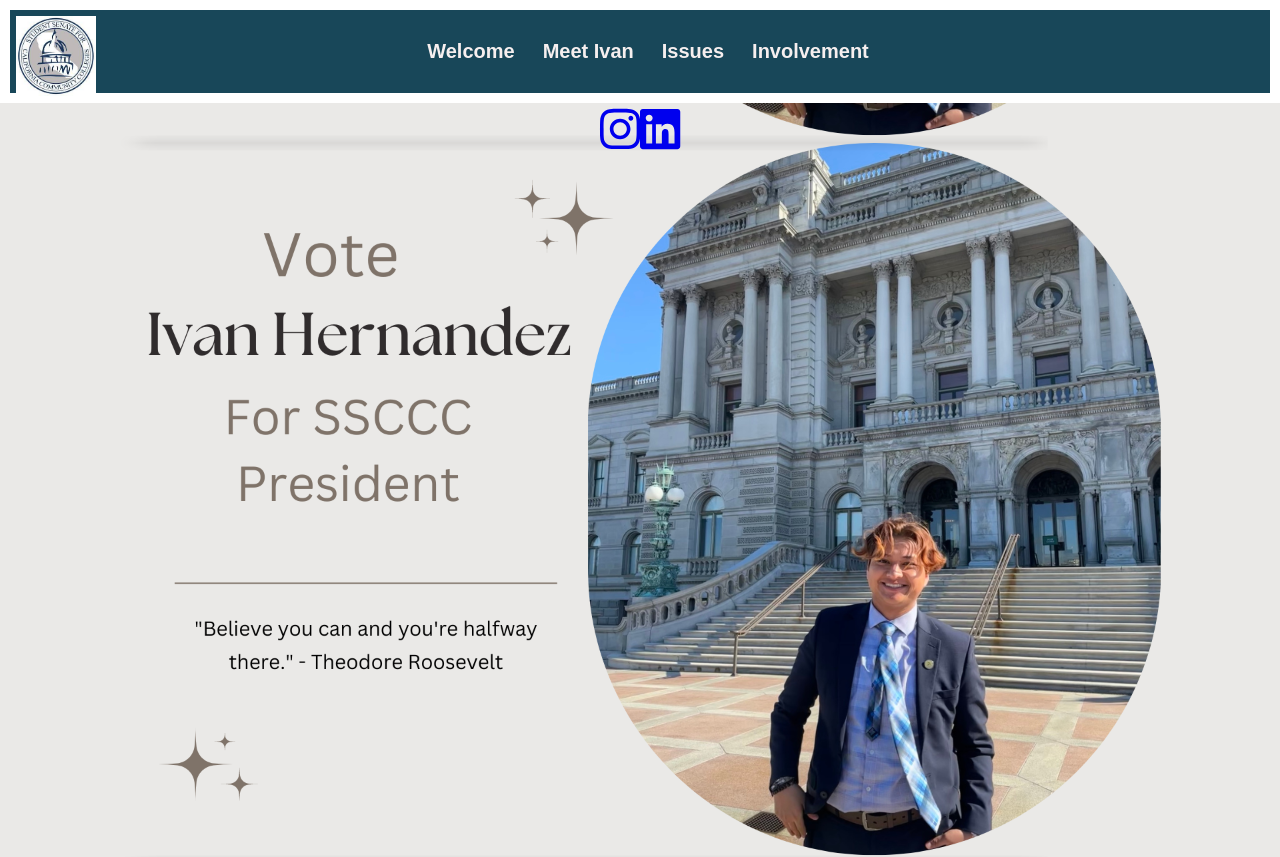
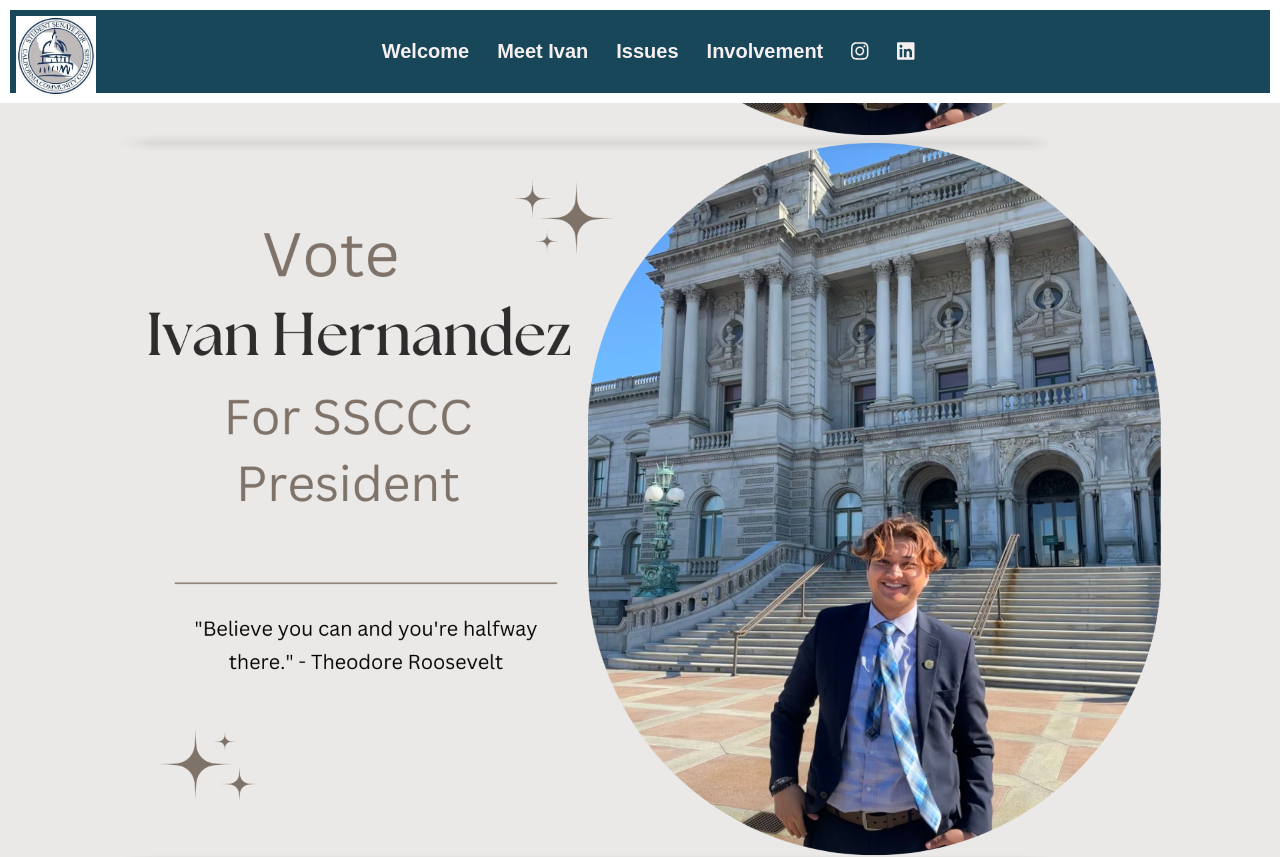
Before and after one commit to studentsenateccc/ivan4prez, a React (Create React App) app in the folder about-me/: page / in a window 1280 px wide. Shown: the top 857 px of the page. Built offline with nearby package versions, Linux system fonts and the light colour scheme.

Commit message:
changed social media icons

```diff
--- a/about-me/src/Navbar.js
+++ b/about-me/src/Navbar.js
@@ -2,6 +2,9 @@
 import { Link } from 'react-router-dom';
 import SSCCClogo1 from './images/SSCCClogo1.jpeg';
 import './App.css';
+
+import { FontAwesomeIcon } from '@fortawesome/react-fontawesome';
+import { faInstagram, faLinkedin } from '@fortawesome/free-brands-svg-icons';
 
 const Navbar = () => {
   return (
@@ -18,6 +21,14 @@
         <Link to="/platform">Issues</Link>
         <Link to="/involvement">Involvement</Link>
       </div>
+      <div className='links'>
+        <a href="https://www.instagram.com/ivan_hdz512">
+        <FontAwesomeIcon icon={faInstagram} />
+        </a>
+        <a href="https://www.linkedin.com/in/ivan512az">
+        <FontAwesomeIcon icon={faLinkedin} />
+        </a>
+      </div>
     </nav>
   );
 }
--- a/about-me/src/components/HomePage.js
+++ b/about-me/src/components/HomePage.js
@@ -1,21 +1,11 @@
 import IvanInDC from '../images/IvanInDC.JPG';
 import React from 'react';
 import '../App.css';
-import { FontAwesomeIcon } from '@fortawesome/react-fontawesome';
-import { faInstagram, faLinkedin } from '@fortawesome/free-brands-svg-icons';
 
 const HomePage = () => {
         return (
                 <div className="App">
                         <header className="App-header" >
-                                <div>
-                                        <a href="https://www.instagram.com/ivan_hdz512">
-                                        <FontAwesomeIcon icon={faInstagram} />
-                                        </a>
-                                        <a href="https://www.linkedin.com/in/ivan512az">
-                                        <FontAwesomeIcon icon={faLinkedin} />
-                                        </a>
-                                </div>
                         </header>
                         <body className="app-body">
                                 {<img src={IvanInDC} className="home-image" alt="Home-image" />}
--- a/package.json
+++ b/package.json
@@ -1,5 +1,8 @@
 {
   "dependencies": {
+    "@fortawesome/fontawesome-svg-core": "^6.5.1",
+    "@fortawesome/free-brands-svg-icons": "^6.5.1",
+    "@fortawesome/react-fontawesome": "^0.2.0",
     "react": "^18.2.0",
     "react-router-dom": "^5.3.4"
   }
```
Also changed, not shown: 1 other file (tests, documents, lock files or other folders).
